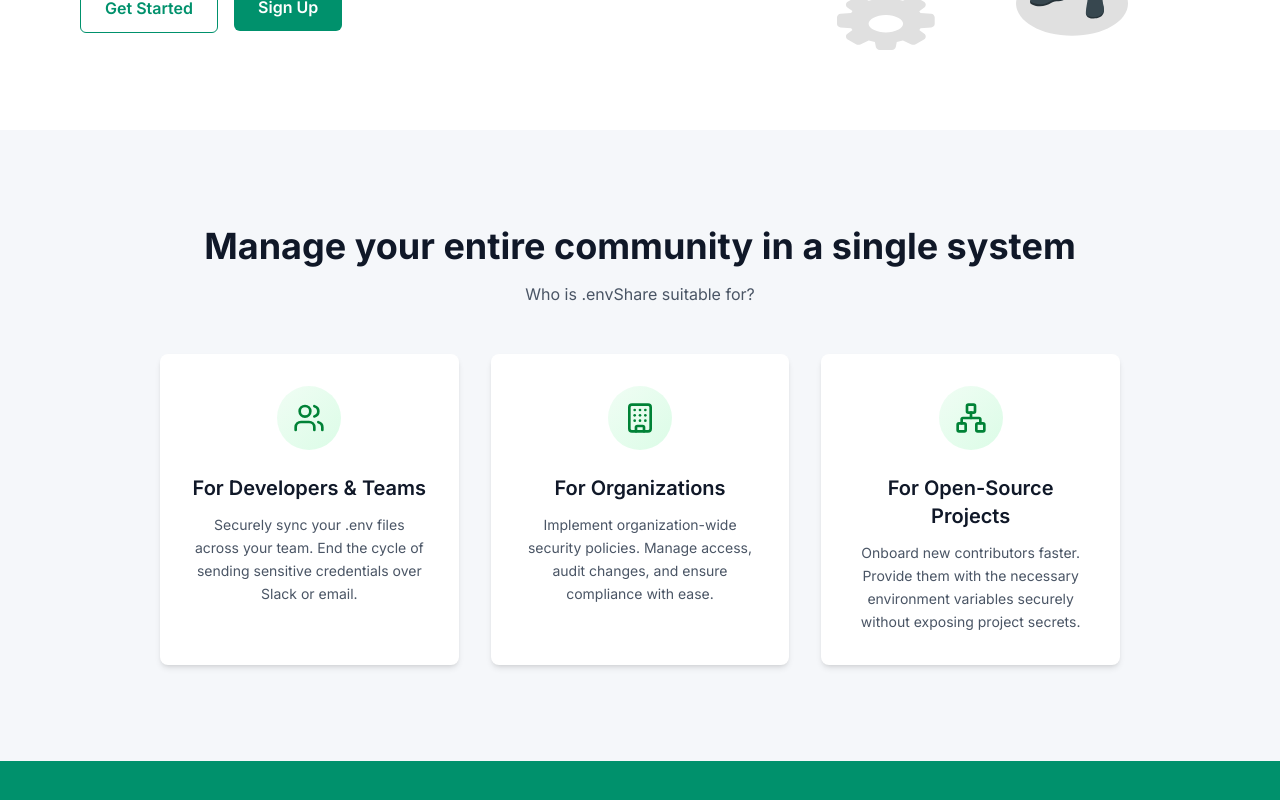
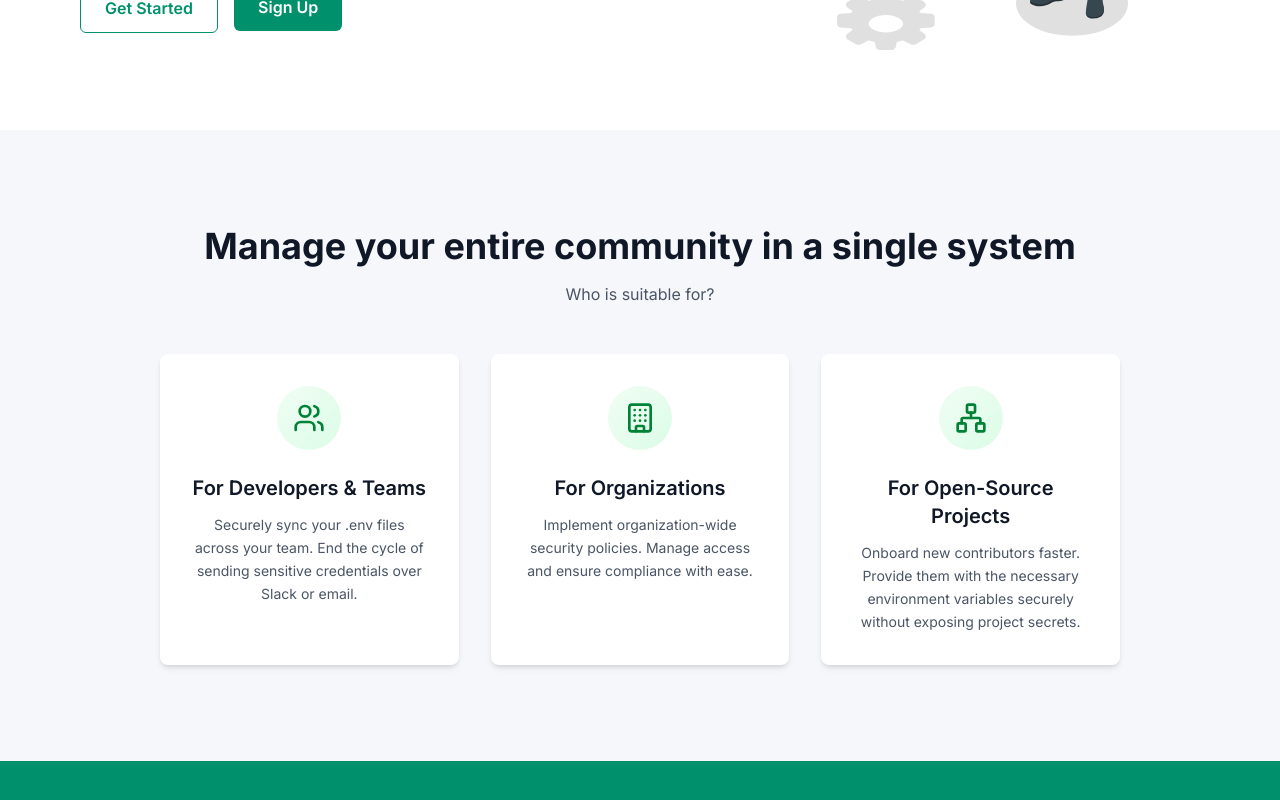
Before and after one commit to ChirayuSahu/envoy, a Next.js app in the folder web-app/: page / in a window 1280 px wide. Shown: the part 518-1318 px from the top of the page. Built offline with nearby package versions, Linux system fonts and the light colour scheme; no server answers; a web font is replaced by a local one.

Commit message:
fix: update CommunitySection descriptions for clarity and dynamic app name

```diff
--- a/web-app/src/components/communitySection.tsx
+++ b/web-app/src/components/communitySection.tsx
@@ -14,7 +14,7 @@ const CommunitySection = () => {
       icon: <Building className="w-8 h-8 text-green-700 dark:text-green-400" />,
       title: "For Organizations",
       description:
-        "Implement organization-wide security policies. Manage access, audit changes, and ensure compliance with ease.",
+        "Implement organization-wide security policies. Manage access and ensure compliance with ease.",
     },
     {
       icon: <Network className="w-8 h-8 text-green-700 dark:text-green-400" />,
@@ -31,7 +31,7 @@ const CommunitySection = () => {
           Manage your entire community in a single system
         </h2>
         <p className="text-base text-gray-600 dark:text-gray-400 mt-4 mb-12">
-          Who is .envShare suitable for?
+          Who is {process.env.NEXT_PUBLIC_APP_NAME} suitable for?
         </p>
 
         <div className="grid grid-cols-1 md:grid-cols-2 lg:grid-cols-3 gap-8">
```
